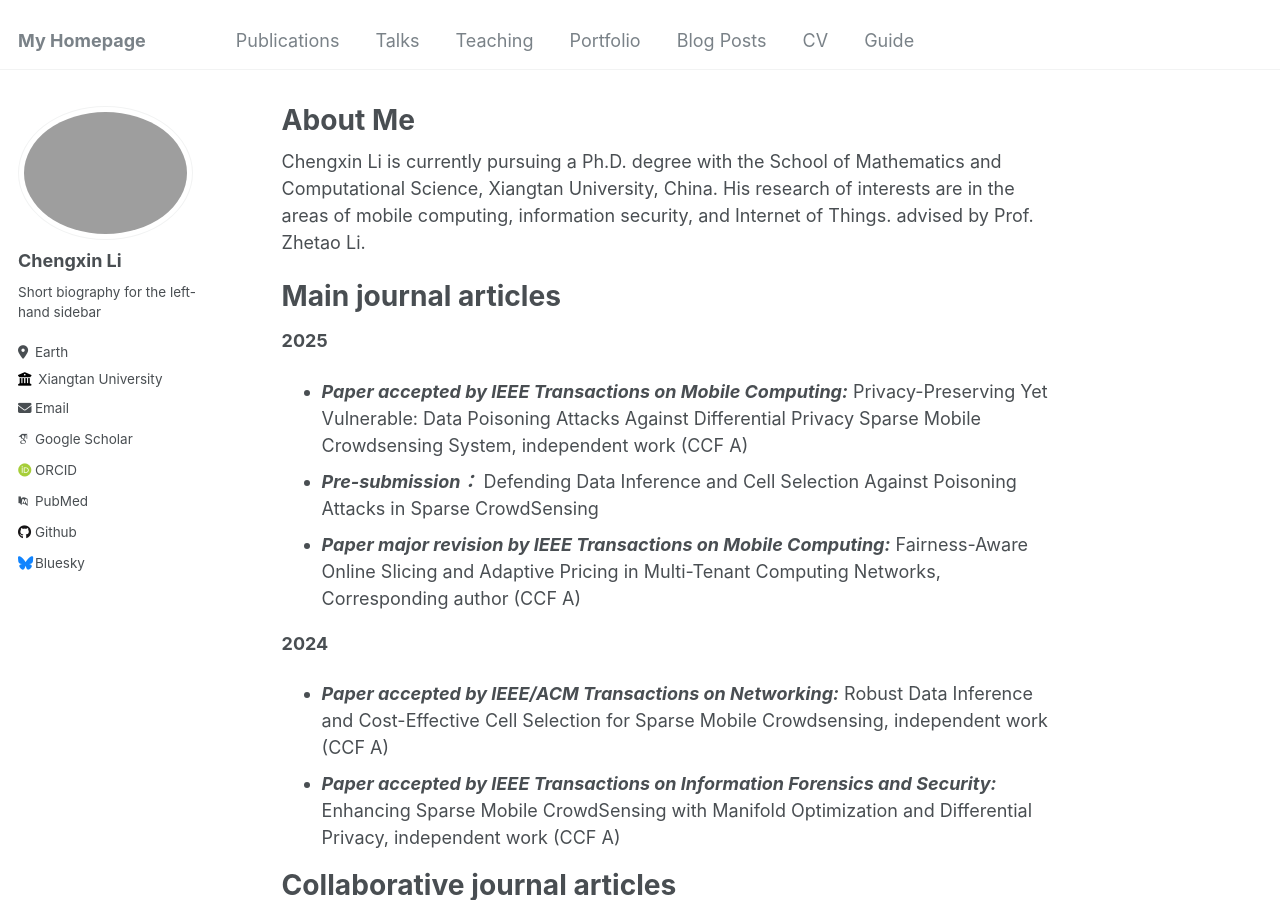
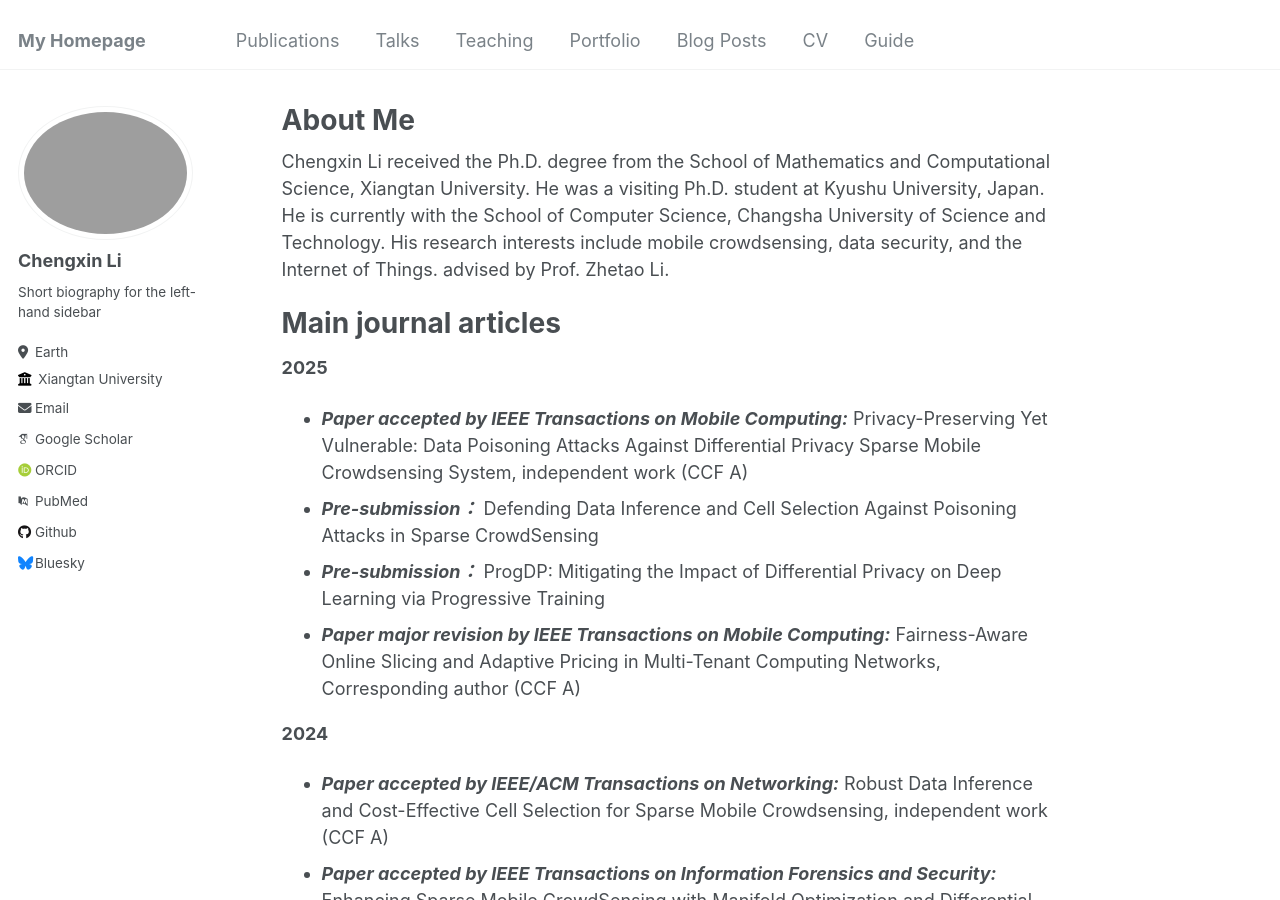
Before and after one commit to 1ichengxin/1ichengxin, a Jekyll site: the page built from _pages/about.md, in a window 1280 px wide and 900 px high. Built offline with Jekyll 4.4.1, drawn with Linux system fonts in a browser that asks for light colours; some web fonts are replaced.

Commit message:
Update about.md

```diff
--- a/_pages/about.md
+++ b/_pages/about.md
@@ -9,14 +9,14 @@ redirect_from:
 
 
 
-Chengxin Li is currently pursuing a Ph.D. degree with the School of Mathematics and Computational Science, Xiangtan University, China. His research of interests are in the areas of mobile computing, information security, and
-Internet of Things. advised by Prof. Zhetao Li.
+Chengxin Li received the Ph.D. degree from the School of Mathematics and Computational Science, Xiangtan University. He was a visiting Ph.D. student at Kyushu University, Japan. He is currently with the School of Computer Science, Changsha University of Science and Technology. His research interests include mobile crowdsensing, data security, and the Internet of Things. advised by Prof. Zhetao Li.
 
 Main journal articles
 ======
 **2025**
 * ***Paper accepted by IEEE Transactions on Mobile Computing:*** Privacy-Preserving Yet Vulnerable: Data Poisoning Attacks Against Differential Privacy Sparse Mobile Crowdsensing System, independent work (CCF A)
 * ***Pre-submission：*** Defending Data Inference and Cell Selection Against Poisoning Attacks in Sparse CrowdSensing
+* ***Pre-submission：*** ProgDP: Mitigating the Impact of Differential Privacy on Deep Learning via Progressive Training
 * ***Paper major revision by IEEE Transactions on Mobile Computing:*** Fairness-Aware Online Slicing and Adaptive Pricing in Multi-Tenant Computing Networks, Corresponding author (CCF A)
 
 **2024**
```
